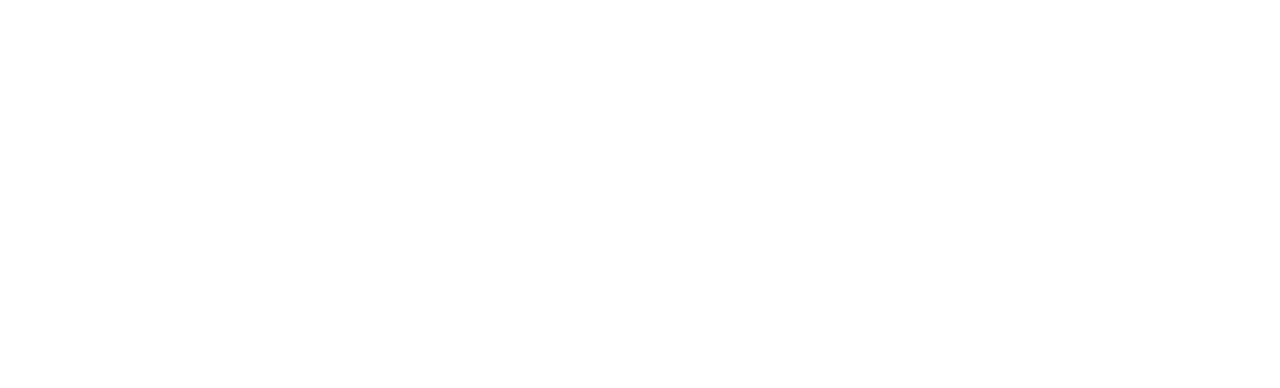
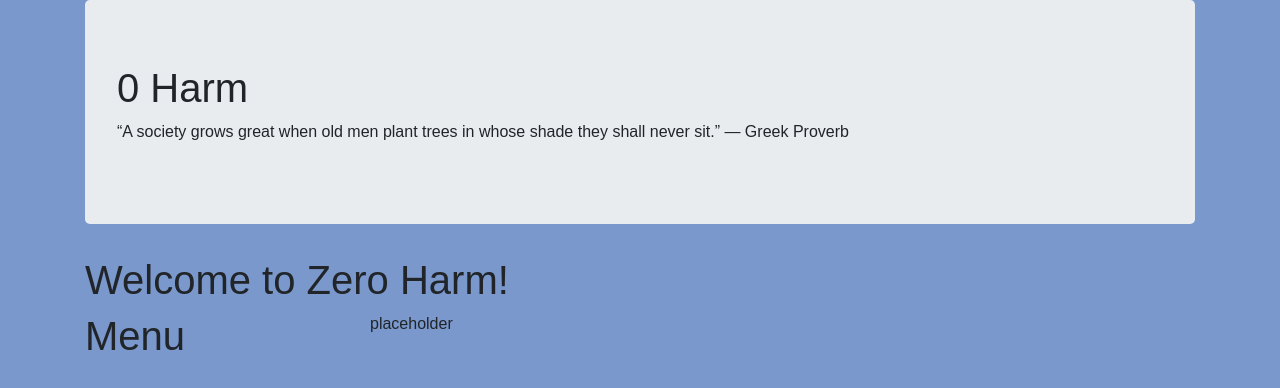
Before and after one commit to leastburg/zero-harm, a plain HTML site: page index.html in a window 1280 px wide. Drawn offline with Linux system fonts and the light colour scheme.

Commit message:
add jumbotron and column styling to index

```diff
--- a/css/styles.css
+++ b/css/styles.css
@@ -0,0 +1,4 @@
+body {
+  background-color: #7a98cc;
+  font-family: sans-serif;
+}
--- a/index.html
+++ b/index.html
@@ -5,3 +5,21 @@
   <link href="css/styles.css" rel="stylesheet" type="text/CSS" media="all">
   <title>Zero Harm</title>
 </head>
+<body>
+  <div class="container">
+    <div class="jumbotron">
+      <h1>0 Harm</h1>
+      <p>“A society grows great when old men plant trees in whose shade they shall never sit.” — Greek Proverb</p>
+    </div>
+    <h1>Welcome to Zero Harm!</h1>
+    <div class="row">
+      <div class="col-3">
+        <h1>Menu</h1>
+      </div>
+      <div class="col-9">
+        <p>placeholder</p>
+      </div>
+    </div>
+  </div>
+</body>
+</html>
```
Also changed, not shown: dishwasher-detergent.html (+4 -0 lines), img/placeholder.jpeg (added).
